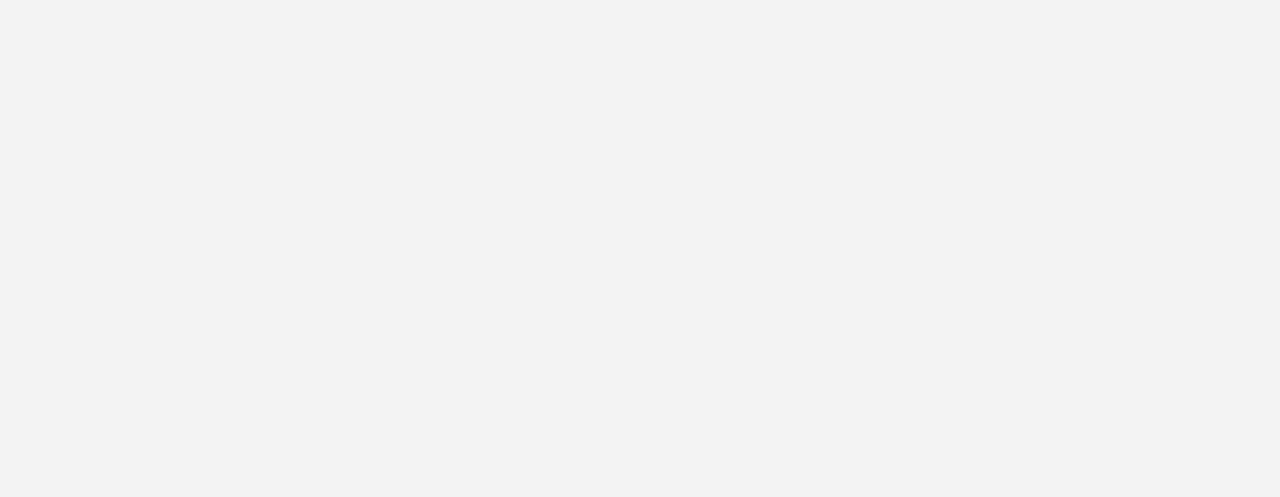
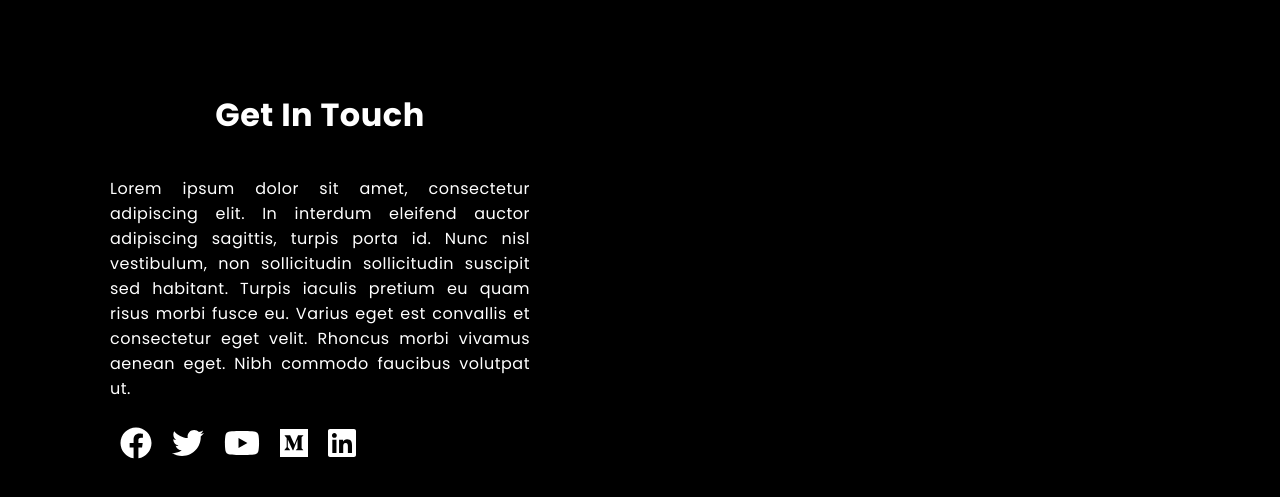
Before and after one commit to developer-student-club-thapar/react-bootcamp-demo, a React (Create React App) app: page / in a window 1280 px wide. Shown: the part 717-1214 px from the top of the page. Before the commit the page ends 800 px from the top, so only its background shows below. Built offline with nearby package versions, Linux system fonts and the light colour scheme.

Commit message:
add footer-left

```diff
--- a/package.json
+++ b/package.json
@@ -3,6 +3,10 @@
   "version": "0.1.0",
   "private": true,
   "dependencies": {
+    "@fortawesome/fontawesome-svg-core": "^1.2.27",
+    "@fortawesome/free-brands-svg-icons": "^5.12.1",
+    "@fortawesome/free-solid-svg-icons": "^5.12.1",
+    "@fortawesome/react-fontawesome": "^0.1.8",
     "@testing-library/jest-dom": "^4.2.4",
     "@testing-library/react": "^9.3.2",
     "@testing-library/user-event": "^7.1.2",
--- a/src/App.css
+++ b/src/App.css
@@ -1,3 +1,32 @@
 .carousel-img {
     margin: 'auto'
 }
+
+
+.flex-container{
+    width: 100%;
+    min-height: 300px;
+    margin: 0 auto;
+    display: -webkit-flex; /* Safari */
+    display: flex; /* Standard syntax */
+}
+
+.footer-left {
+    display: flex;
+    flex-direction: column;
+    margin: 100px;
+}
+
+.footer-left-icons {
+    display: flex;
+    flex-direction: row;
+}
+
+.flex-container .column{
+    padding: 10px;
+    background: #000;
+    color: #fff;
+    -webkit-flex: 1; /* Safari */
+    -ms-flex: 1; /* IE 10 */
+    flex: 1; /* Standard syntax */
+}
--- /dev/null
+++ b/src/components/Footer.js
@@ -0,0 +1,78 @@
+import React from "react";
+import {FontAwesomeIcon} from "@fortawesome/react-fontawesome";
+import {
+    faFacebook,
+    faTwitter,
+    faYoutube,
+    faMedium,
+    faInstagram,
+    faLinkedin
+} from "@fortawesome/free-brands-svg-icons";
+
+class Footer extends React.Component {
+    render() {
+        return (
+            <div class="flex-container">
+                <div class="column">
+                    <div class="footer-left">
+                        <div>
+                            <h1 style={{color: "#fff", textAlign: "center"}}>
+                                Get In Touch
+                            </h1>
+                        </div>
+                        <div>
+                            <p style={{textAlign: "justify"}}>
+                                Lorem ipsum dolor sit amet, consectetur
+                                adipiscing elit. In interdum eleifend auctor
+                                adipiscing sagittis, turpis porta id. Nunc nisl
+                                vestibulum, non sollicitudin sollicitudin
+                                suscipit sed habitant. Turpis iaculis pretium eu
+                                quam risus morbi fusce eu. Varius eget est
+                                convallis et consectetur eget velit. Rhoncus
+                                morbi vivamus aenean eget. Nibh commodo faucibus
+                                volutpat ut.
+                            </p>
+                        </div>
+                        <div>
+                            <div class="footer-left-icons">
+                                <div style={{margin: 10}}>
+                                    <FontAwesomeIcon
+                                        icon={faFacebook}
+                                        size="2x"
+                                    />
+                                </div>
+                                <div style={{margin: 10}}>
+                                    <FontAwesomeIcon
+                                        icon={faTwitter}
+                                        size="2x"
+                                    />
+                                </div>
+                                <div style={{margin: 10}}>
+                                    <FontAwesomeIcon
+                                        icon={faYoutube}
+                                        size="2x"
+                                    />
+                                </div>
+                                <div style={{margin: 10}}>
+                                    <FontAwesomeIcon
+                                        icon={faMedium}
+                                        size="2x"
+                                    />
+                                </div>
+                                <div style={{margin: 10}}>
+                                    <FontAwesomeIcon
+                                        icon={faLinkedin}
+                                        size="2x"
+                                    />
+                                </div>
+                            </div>
+                        </div>
+                    </div>
+                </div>
+                <div class="column">Column 2</div>
+            </div>
+        );
+    }
+}
+
+export default Footer;
--- a/src/pages/Home.js
+++ b/src/pages/Home.js
@@ -1,6 +1,7 @@
 import React from "react";
 import Nav from "../components/Nav";
 import CarouselComponent from "../components/Carousel";
+import Footer from "../components/Footer";
 
 class Home extends React.Component {
     render() {
@@ -15,6 +16,7 @@ class Home extends React.Component {
                 >
                     <CarouselComponent />
                 </div>
+                <Footer />
             </div>
         );
     }
```
Also changed, not shown: 1 other file (tests, documents, lock files or other folders).
